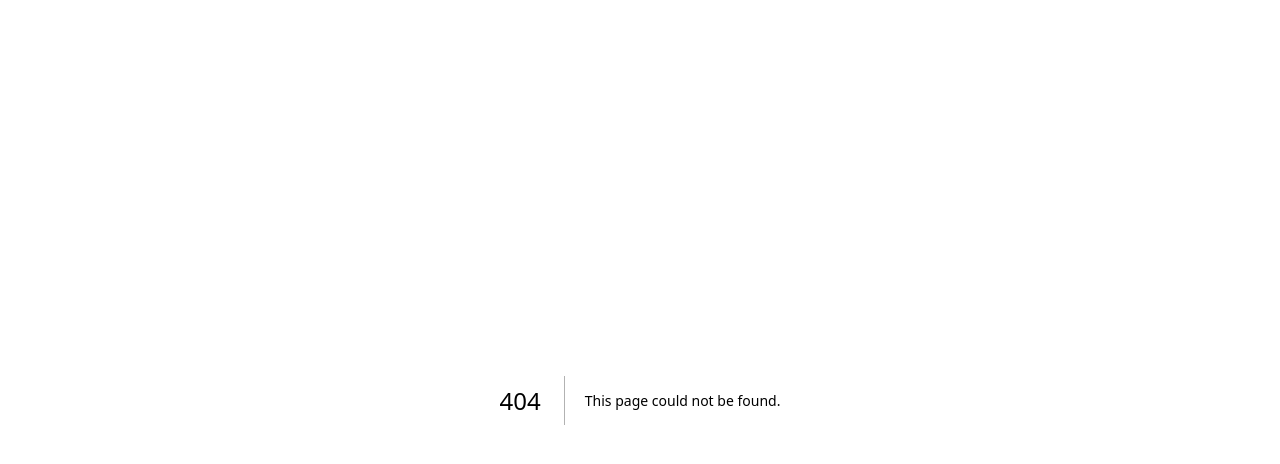
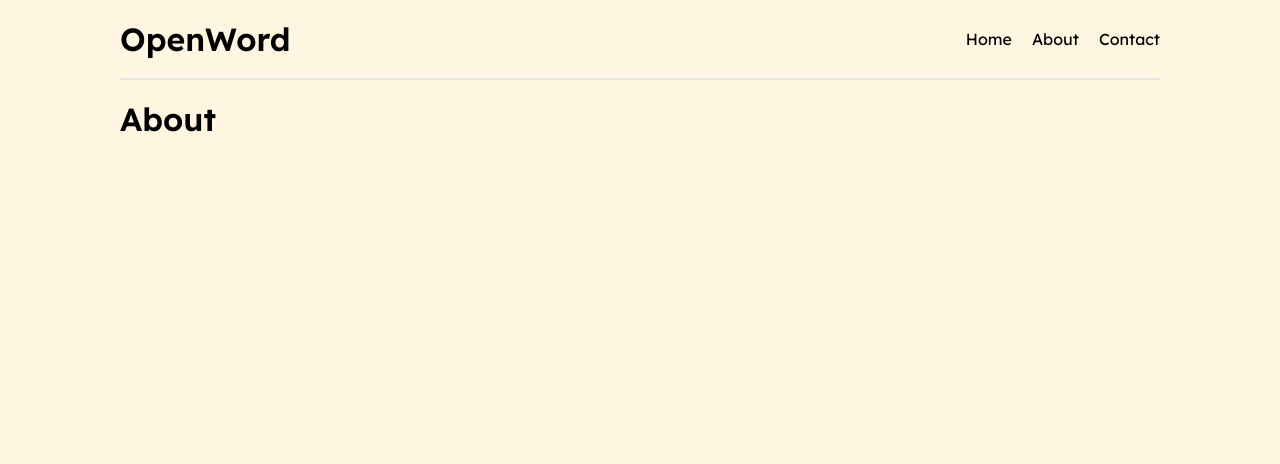
Before and after one commit to miguelhenaoa/next-js-challenge, a Next.js app: page /about in a window 1280 px wide. Before the commit this address had no page. Shown: the top 464 px of the page. Built offline with nearby package versions, Linux system fonts and the light colour scheme.

Commit message:
feat: create header component and principal pages

```diff
--- /dev/null
+++ b/app/about/page.tsx
@@ -0,0 +1,7 @@
+export default function AboutPage() {
+  return (
+    <>
+      <h4>About</h4>
+    </>
+  );
+}
--- /dev/null
+++ b/app/contact/page.tsx
@@ -0,0 +1,7 @@
+export default function ContactPage() {
+  return (
+    <>
+      <h4>Contact</h4>
+    </>
+  );
+}
--- a/app/globals.css
+++ /dev/null
@@ -1,27 +0,0 @@
-@tailwind base;
-@tailwind components;
-@tailwind utilities;
-
-:root {
-  --foreground-rgb: 0, 0, 0;
-  --background-start-rgb: 214, 219, 220;
-  --background-end-rgb: 255, 255, 255;
-}
-
-@media (prefers-color-scheme: dark) {
-  :root {
-    --foreground-rgb: 255, 255, 255;
-    --background-start-rgb: 0, 0, 0;
-    --background-end-rgb: 0, 0, 0;
-  }
-}
-
-body {
-  color: rgb(var(--foreground-rgb));
-  background: linear-gradient(
-      to bottom,
-      transparent,
-      rgb(var(--background-end-rgb))
-    )
-    rgb(var(--background-start-rgb));
-}
--- a/app/layout.tsx
+++ b/app/layout.tsx
@@ -1,12 +1,19 @@
-import './globals.css'
-import { Inter } from 'next/font/google'
+import Link from 'next/link';
+import '../styles/globals.css'
+import { Lexend } from 'next/font/google'
 
-const inter = Inter({ subsets: ['latin'] })
+const inter = Lexend({ subsets: ['latin'] })
 
 export const metadata = {
-  title: 'Create Next App',
+  title: 'Open Word - Landing Page',
   description: 'Generated by create next app',
-}
+};
+
+const links = [
+  { label: 'Home', route: '/' },
+  { label: 'About', route: '/about' },
+  { label: 'Contact', route: '/contact' },
+];
 
 export default function RootLayout({
   children,
@@ -15,7 +22,31 @@ export default function RootLayout({
 }) {
   return (
     <html lang="en">
-      <body className={inter.className}>{children}</body>
+      <head>
+        <title>{metadata.title}</title>
+        <meta name="description" content={metadata.description} />
+        <link rel="icon" href="/favicon.ico" />
+        <link rel="preconnect" href="https://fonts.gstatic.com" />
+      </head>
+      <body className={inter.className}>
+        <header>
+          <h4>OpenWord</h4>
+          <nav>
+            <ul className='navigation'>
+              {links.map(({ label, route }) => (
+                <li className='link' key={route}>
+                  <Link href={route}>
+                    {label}
+                  </Link>
+                </li>
+              ))}
+            </ul>
+          </nav>
+        </header>
+        <section className='content'>
+          {children}
+        </section>
+      </body>
     </html>
   )
 }
--- a/app/page.tsx
+++ b/app/page.tsx
@@ -1,113 +1,7 @@
-import Image from 'next/image'
-
 export default function Home() {
   return (
-    <main className="flex min-h-screen flex-col items-center justify-between p-24">
-      <div className="z-10 w-full max-w-5xl items-center justify-between font-mono text-sm lg:flex">
-        <p className="fixed left-0 top-0 flex w-full justify-center border-b border-gray-300 bg-gradient-to-b from-zinc-200 pb-6 pt-8 backdrop-blur-2xl dark:border-neutral-800 dark:bg-zinc-800/30 dark:from-inherit lg:static lg:w-auto  lg:rounded-xl lg:border lg:bg-gray-200 lg:p-4 lg:dark:bg-zinc-800/30">
-          Get started by editing&nbsp;
-          <code className="font-mono font-bold">app/page.tsx</code>
-        </p>
-        <div className="fixed bottom-0 left-0 flex h-48 w-full items-end justify-center bg-gradient-to-t from-white via-white dark:from-black dark:via-black lg:static lg:h-auto lg:w-auto lg:bg-none">
-          <a
-            className="pointer-events-none flex place-items-center gap-2 p-8 lg:pointer-events-auto lg:p-0"
-            href="https://vercel.com?utm_source=create-next-app&utm_medium=appdir-template&utm_campaign=create-next-app"
-            target="_blank"
-            rel="noopener noreferrer"
-          >
-            By{' '}
-            <Image
-              src="/vercel.svg"
-              alt="Vercel Logo"
-              className="dark:invert"
-              width={100}
-              height={24}
-              priority
-            />
-          </a>
-        </div>
-      </div>
-
-      <div className="relative flex place-items-center before:absolute before:h-[300px] before:w-[480px] before:-translate-x-1/2 before:rounded-full before:bg-gradient-radial before:from-white before:to-transparent before:blur-2xl before:content-[''] after:absolute after:-z-20 after:h-[180px] after:w-[240px] after:translate-x-1/3 after:bg-gradient-conic after:from-sky-200 after:via-blue-200 after:blur-2xl after:content-[''] before:dark:bg-gradient-to-br before:dark:from-transparent before:dark:to-blue-700 before:dark:opacity-10 after:dark:from-sky-900 after:dark:via-[#0141ff] after:dark:opacity-40 before:lg:h-[360px]">
-        <Image
-          className="relative dark:drop-shadow-[0_0_0.3rem_#ffffff70] dark:invert"
-          src="/next.svg"
-          alt="Next.js Logo"
-          width={180}
-          height={37}
-          priority
-        />
-      </div>
-
-      <div className="mb-32 grid text-center lg:mb-0 lg:grid-cols-4 lg:text-left">
-        <a
-          href="https://nextjs.org/docs?utm_source=create-next-app&utm_medium=appdir-template&utm_campaign=create-next-app"
-          className="group rounded-lg border border-transparent px-5 py-4 transition-colors hover:border-gray-300 hover:bg-gray-100 hover:dark:border-neutral-700 hover:dark:bg-neutral-800/30"
-          target="_blank"
-          rel="noopener noreferrer"
-        >
-          <h2 className={`mb-3 text-2xl font-semibold`}>
-            Docs{' '}
-            <span className="inline-block transition-transform group-hover:translate-x-1 motion-reduce:transform-none">
-              -&gt;
-            </span>
-          </h2>
-          <p className={`m-0 max-w-[30ch] text-sm opacity-50`}>
-            Find in-depth information about Next.js features and API.
-          </p>
-        </a>
-
-        <a
-          href="https://nextjs.org/learn?utm_source=create-next-app&utm_medium=appdir-template-tw&utm_campaign=create-next-app"
-          className="group rounded-lg border border-transparent px-5 py-4 transition-colors hover:border-gray-300 hover:bg-gray-100 hover:dark:border-neutral-700 hover:dark:bg-neutral-800 hover:dark:bg-opacity-30"
-          target="_blank"
-          rel="noopener noreferrer"
-        >
-          <h2 className={`mb-3 text-2xl font-semibold`}>
-            Learn{' '}
-            <span className="inline-block transition-transform group-hover:translate-x-1 motion-reduce:transform-none">
-              -&gt;
-            </span>
-          </h2>
-          <p className={`m-0 max-w-[30ch] text-sm opacity-50`}>
-            Learn about Next.js in an interactive course with&nbsp;quizzes!
-          </p>
-        </a>
-
-        <a
-          href="https://vercel.com/templates?framework=next.js&utm_source=create-next-app&utm_medium=appdir-template&utm_campaign=create-next-app"
-          className="group rounded-lg border border-transparent px-5 py-4 transition-colors hover:border-gray-300 hover:bg-gray-100 hover:dark:border-neutral-700 hover:dark:bg-neutral-800/30"
-          target="_blank"
-          rel="noopener noreferrer"
-        >
-          <h2 className={`mb-3 text-2xl font-semibold`}>
-            Templates{' '}
-            <span className="inline-block transition-transform group-hover:translate-x-1 motion-reduce:transform-none">
-              -&gt;
-            </span>
-          </h2>
-          <p className={`m-0 max-w-[30ch] text-sm opacity-50`}>
-            Explore the Next.js 13 playground.
-          </p>
-        </a>
-
-        <a
-          href="https://vercel.com/new?utm_source=create-next-app&utm_medium=appdir-template&utm_campaign=create-next-app"
-          className="group rounded-lg border border-transparent px-5 py-4 transition-colors hover:border-gray-300 hover:bg-gray-100 hover:dark:border-neutral-700 hover:dark:bg-neutral-800/30"
-          target="_blank"
-          rel="noopener noreferrer"
-        >
-          <h2 className={`mb-3 text-2xl font-semibold`}>
-            Deploy{' '}
-            <span className="inline-block transition-transform group-hover:translate-x-1 motion-reduce:transform-none">
-              -&gt;
-            </span>
-          </h2>
-          <p className={`m-0 max-w-[30ch] text-sm opacity-50`}>
-            Instantly deploy your Next.js site to a shareable URL with Vercel.
-          </p>
-        </a>
-      </div>
-    </main>
-  )
+    <>
+      <h4>Home</h4>
+    </>
+  );
 }
--- /dev/null
+++ b/app/register/page.tsx
@@ -0,0 +1,3 @@
+export default function RegisterPage() {
+  return <><h1>Register</h1></>
+}
--- /dev/null
+++ b/styles/globals.css
@@ -0,0 +1,112 @@
+@tailwind base;
+@tailwind components;
+@tailwind utilities;
+
+:root {
+  background-color: #FEF6E1;
+}
+
+/* TEXTS */
+
+h1 {
+  font-size: 6rem;
+  font-weight: 700;
+  line-height: 7.2rem;
+}
+
+h2 {
+  font-size: 3.75rem;
+  font-weight: 700;
+  line-height: 4.5rem;
+}
+
+h3 {
+  font-size: 3rem;
+  font-weight: 600;
+  line-height: 3.6rem;
+}
+
+h4 {
+  font-size: 2rem;
+  font-weight: 600;
+  line-height: 2.4rem;
+}
+
+h5 {
+  font-size: 1.5rem;
+  font-weight: 600;
+  line-height: 1.8rem;
+}
+
+h6 {
+  font-size: 1.25rem;
+  font-weight: 700;
+  line-height: 1.5rem;
+}
+
+.text-subtitle-sm-bold {
+  font-size: 1.5rem;
+  font-weight: 700;
+  line-height: 1.8rem;
+}
+
+p, span, a, button, input, label, li, td, th, textarea {
+  font-size: 1rem;
+  font-weight: normal;
+  line-height: 1.2rem;
+}
+
+.text-normal-bold {
+  font-size: 1rem;
+  font-weight: 500;
+  line-height: 1.2rem;
+}
+
+.text-buttons {
+  font-size: 1rem;
+  font-weight: 500;
+  line-height: 1.75rem;
+}
+
+.text-caption {
+  font-size: 0.875rem;
+  font-weight: normal;
+  line-height: 1.66rem;
+}
+
+.text-overline {
+  font-size: 1.4375rem;
+  font-weight: normal;
+  line-height: 1.725rem;
+}
+
+/* HEADER */
+
+header {
+  margin: 0 120px;
+  padding: 20px 0;
+  display: flex;
+  flex-flow: row nowrap;
+  align-items: center;
+  justify-content: space-between;
+  border-bottom: 2px solid #E5E5E5;
+}
+
+.navigation {
+  display: flex;
+  list-style: none;
+  gap: 20px;
+}
+
+.link:hover {
+  scale: 1.1;
+  transition: 0.5s;
+  text-decoration: underline;
+}
+
+/* CONTENT */
+
+.content {
+  margin: 0 120px;
+  padding: 20px 0;
+}
--- /dev/null
+++ b/styles/utils/texts.css
@@ -0,0 +1,71 @@
+h1 {
+  font-size: 6rem;
+  font-weight: 700;
+  line-height: 7.2rem;
+}
+
+h2 {
+  font-size: 3.75rem;
+  font-weight: 700;
+  line-height: 4.5rem;
+}
+
+h3 {
+  font-size: 3rem;
+  font-weight: 600;
+  line-height: 3.6rem;
+}
+
+h4 {
+  font-size: 2rem;
+  font-weight: 600;
+  line-height: 2.4rem;
+}
+
+h5 {
+  font-size: 1.5rem;
+  font-weight: 600;
+  line-height: 1.8rem;
+}
+
+h6 {
+  font-size: 1.25rem;
+  font-weight: 700;
+  line-height: 1.5rem;
+}
+
+.text-subtitle-sm-bold {
+  font-size: 1.5rem;
+  font-weight: 700;
+  line-height: 1.8rem;
+}
+
+p, span, a, button, input, label, li, td, th, textarea {
+  font-size: 1rem;
+  font-weight: normal;
+  line-height: 1.2rem;
+}
+
+.text-normal-bold {
+  font-size: 1rem;
+  font-weight: 500;
+  line-height: 1.2rem;
+}
+
+.text-buttons {
+  font-size: 1rem;
+  font-weight: 500;
+  line-height: 1.75rem;
+}
+
+.text-caption {
+  font-size: 0.875rem;
+  font-weight: normal;
+  line-height: 1.66rem;
+}
+
+.text-overline {
+  font-size: 1.4375rem;
+  font-weight: normal;
+  line-height: 1.725rem;
+}
```
